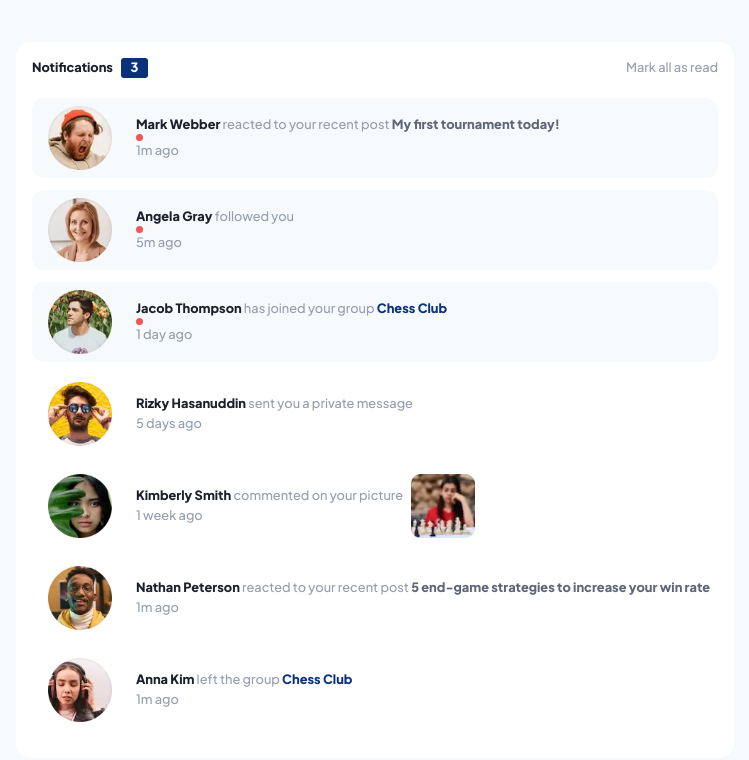
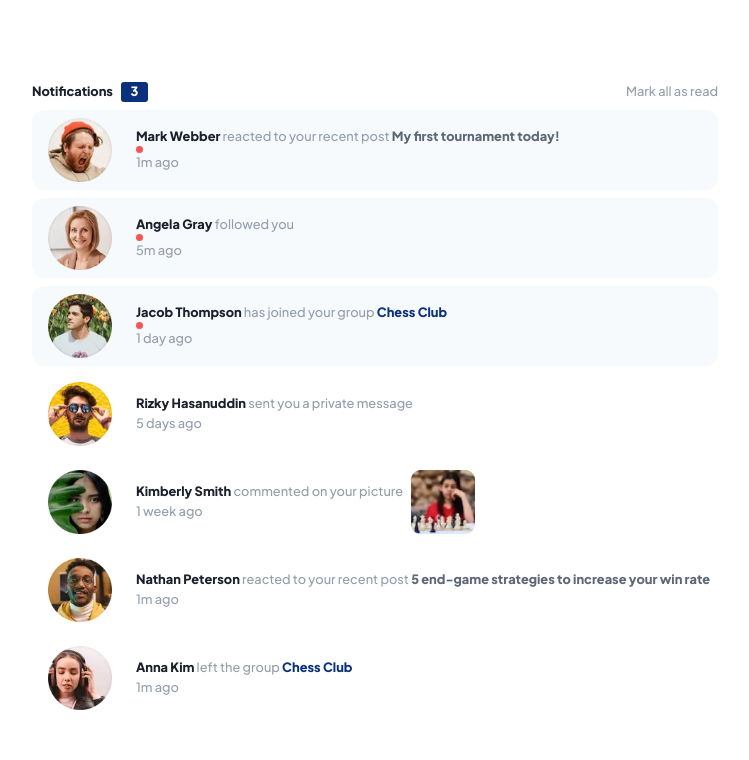
Before and after one commit to gusrod22/notifications-page, a plain HTML site: page index.html in a window 1280 px wide. Shown: the whole page, without its empty margins (265-1014 px from the left). Drawn offline with Linux system fonts and the light colour scheme.

Commit message:
fixed spacing issue

```diff
--- a/index.html
+++ b/index.html
@@ -24,8 +24,9 @@
     />
   </head>
   <body>
+    <div class="layout-container">
+      <div class="main-content">
         <main>
-      <div class="layout-container">
           <div class="notifications-bar">
             <div class="notifications-count">
               <p><span class="bold-text user">Notifications</span></p>
@@ -43,8 +44,8 @@
               <div class="notification-content">
                 <div class="content">
                   <p>
-                  <span class="bold-text user">Mark Webber</span> reacted to your
-                  recent post
+                    <span class="bold-text user">Mark Webber</span> reacted to
+                    your recent post
                     <span class="dark-blue-text post-link">
                       My first tournament today!</span
                     >
@@ -60,7 +61,9 @@
               </div>
               <div class="notification-content">
                 <div class="content">
-                <p><span class="bold-text user">Angela Gray</span> followed you</p>
+                  <p>
+                    <span class="bold-text user">Angela Gray</span> followed you
+                  </p>
                 </div>
                 <div class="notification-marker"></div>
                 <p>5m ago</p>
@@ -73,8 +76,8 @@
               <div class="notification-content">
                 <div class="content">
                   <p>
-                  <span class="bold-text user">Jacob Thompson</span> has joined your
-                  group
+                    <span class="bold-text user">Jacob Thompson</span> has
+                    joined your group
                     <span class="bold-blue-text post-link"> Chess Club</span>
                   </p>
                 </div>
@@ -89,8 +92,8 @@
               <div class="notification-content">
                 <div class="content">
                   <p>
-                  <span class="bold-text user">Rizky Hasanuddin</span> sent you a
-                  private message
+                    <span class="bold-text user">Rizky Hasanuddin</span> sent
+                    you a private message
                   </p>
                 </div>
                 <p>5 days ago</p>
@@ -103,8 +106,8 @@
               <div class="notification-content">
                 <div class="content">
                   <p>
-                  <span class="bold-text user">Kimberly Smith</span> commented on
-                  your picture
+                    <span class="bold-text user">Kimberly Smith</span> commented
+                    on your picture
                   </p>
                 </div>
                 <p>1 week ago</p>
@@ -120,8 +123,8 @@
               <div class="notification-content">
                 <div class="content">
                   <p>
-                  <span class="bold-text user">Nathan Peterson</span> reacted to your
-                  recent post
+                    <span class="bold-text user">Nathan Peterson</span> reacted
+                    to your recent post
                     <span class="dark-blue-text post-link">
                       5 end-game strategies to increase your win rate</span
                     >
@@ -145,8 +148,10 @@
               </div>
             </div>
           </div>
+        </main>
       </div>
-    </main>
+    </div>
+
     <script src="script.js" type="text/javascript"></script>
   </body>
 </html>
--- a/styles.css
+++ b/styles.css
@@ -11,11 +11,7 @@ body {
   height: 100%;
 }
 body {
-  display: flex;
-  justify-content: center;
-  align-items: center;
   background-color: hsl(210, 60%, 98%);
-
   line-height: 1.5;
   -webkit-font-smoothing: antialiased;
 }
@@ -52,9 +48,13 @@ main {
   color: hsl(219, 14%, 63%);
 }
 .layout-container{
+  height: 100%;
+  width: 100%;
+  display: flex;
+  justify-content: center;
+  align-items: center;
   background-color: white;
   padding: 1rem;
-  max-width: 750px;
   border-radius: 15px;
 }
 .notifications-bar,
@@ -63,12 +63,11 @@ main {
 }
 .notifications-bar {
   justify-content: space-between;
-  margin-bottom: 20px;
 }
 .notification{
+  margin-top: .5rem;
   align-items: center;
   padding: .5rem;
-  margin-bottom: 12px;
   border-radius: 12px;
 }
 .unread-notification{
```
Lines whose indentation alone changed are shown as unchanged.
